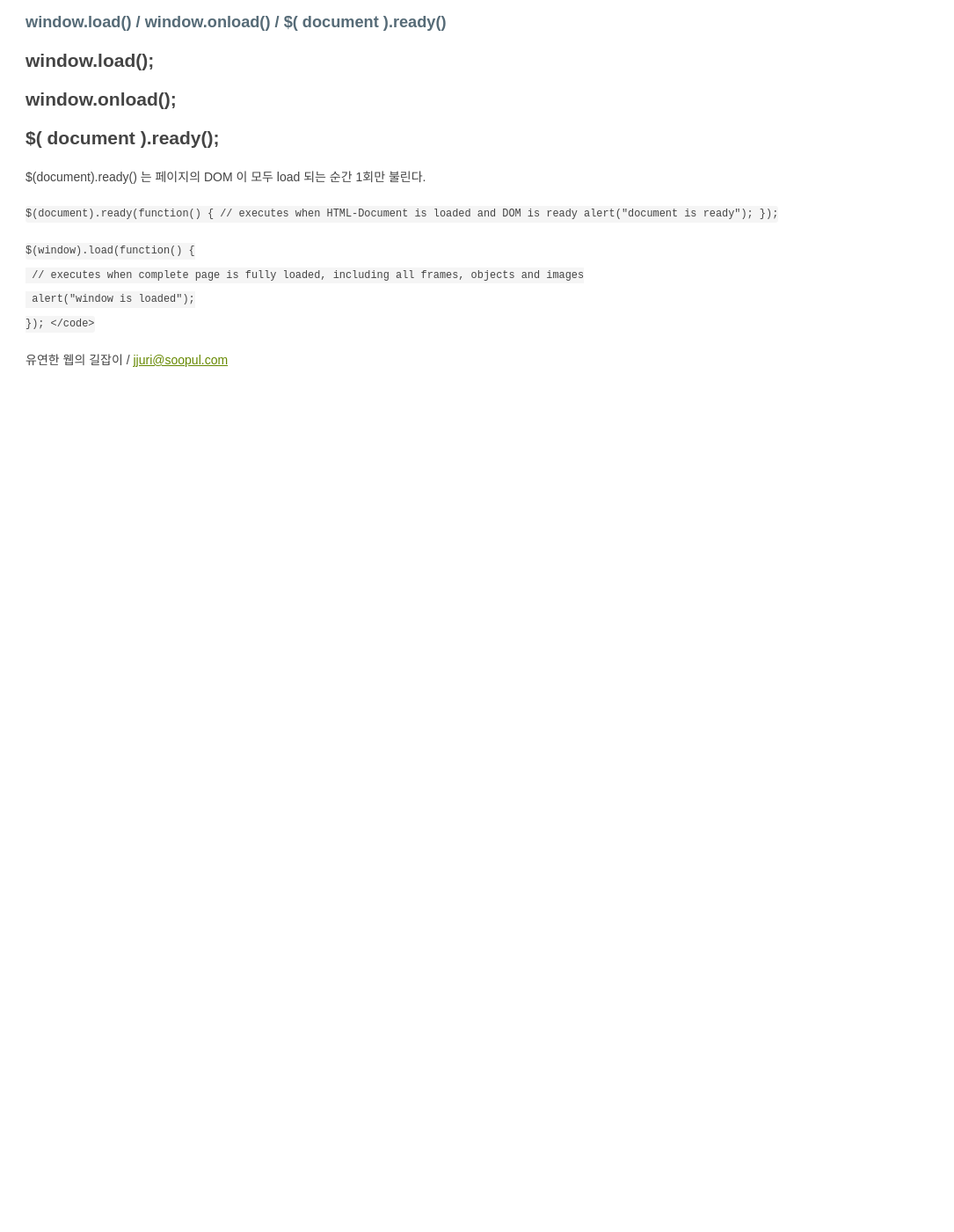
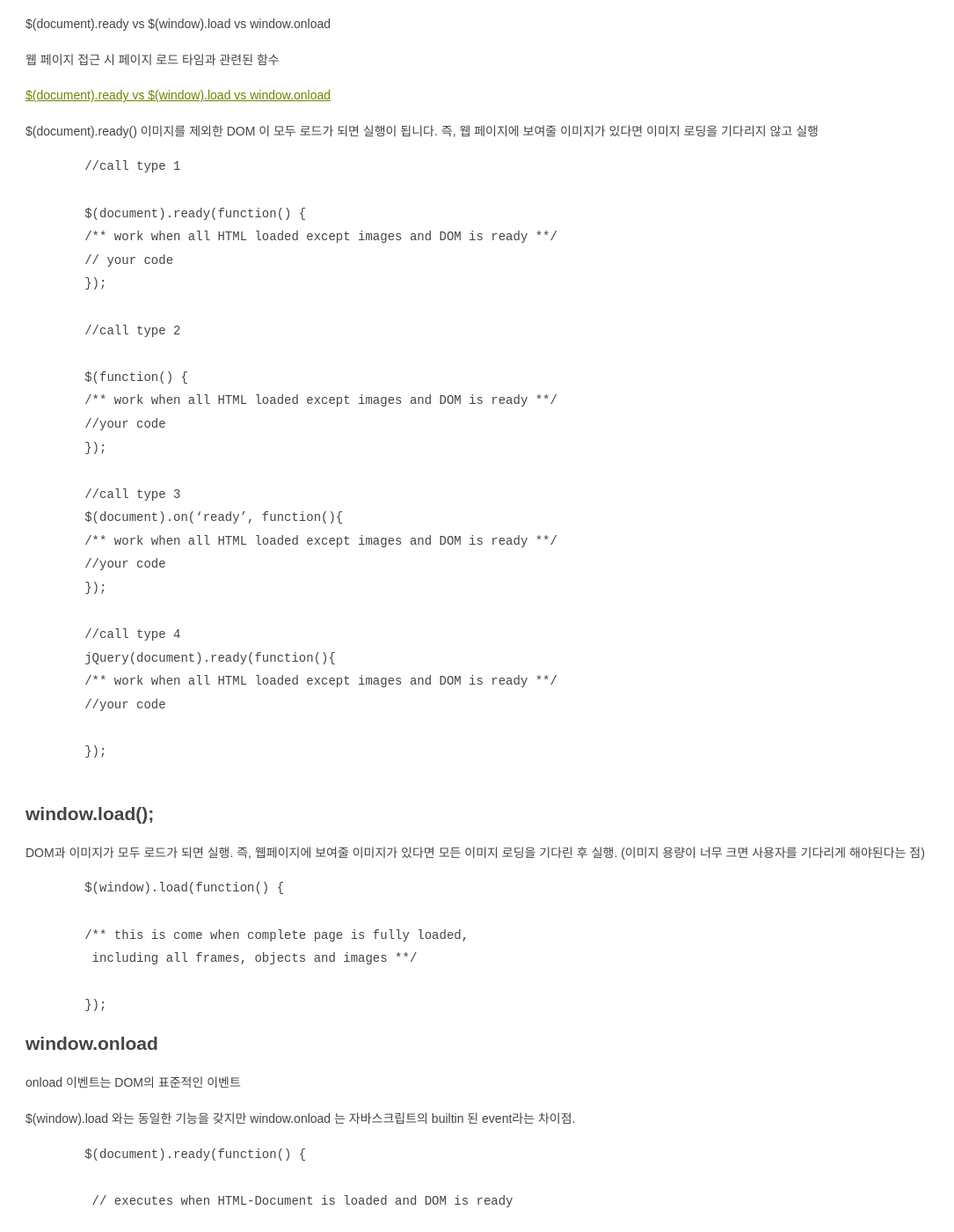
Before and after one commit to ionic2002/ionic2002.github.io, a Jekyll site: the page built from _posts/2016-03-16-issue_03.md, in a window 1280 px wide and 1400 px high. Shown: the whole window at 88% size, without its empty margins (0-1085 px from the left). Built offline with Jekyll 4.4.1, drawn with Linux system fonts in a browser that asks for light colours; some of the changed text lies outside the part shown.

Commit message:
수정
수정

```diff
--- a/_posts/2016-03-16-issue_03.md
+++ b/_posts/2016-03-16-issue_03.md
@@ -7,28 +7,81 @@ categories:
 
 
 
-# window.load() / window.onload() / $( document ).ready()
+$(document).ready vs $(window).load vs window.onload
 
+웹 페이지 접근 시 페이지 로드 타임과 관련된 함수
+
+<a href="http://tech-blog.maddyzone.com/javascript/document-ready-vs-window-load-vs-window-onload" target="_blank">$(document).ready vs $(window).load vs window.onload</a>
+
+$(document).ready()
+이미지를 제외한 DOM 이 모두 로드가 되면 실행이 됩니다.
+즉, 웹 페이지에 보여줄 이미지가 있다면 이미지 로딩을 기다리지 않고 실행
+
+<pre>
+	//call type 1
+
+	$(document).ready(function() {
+	/** work when all HTML loaded except images and DOM is ready **/
+	// your code
+	});
+
+	//call type 2
+
+	$(function() {
+	/** work when all HTML loaded except images and DOM is ready **/
+	//your code
+	});
+
+	//call type 3
+	$(document).on(‘ready’, function(){
+	/** work when all HTML loaded except images and DOM is ready **/
+	//your code
+	});
+
+	//call type 4
+	jQuery(document).ready(function(){
+	/** work when all HTML loaded except images and DOM is ready **/
+	//your code
+
+	});
+
+</pre>
 
 ## window.load();
 
+DOM과 이미지가 모두 로드가 되면 실행.
+즉, 웹페이지에 보여줄 이미지가 있다면 모든 이미지 로딩을 기다린 후 실행.
+(이미지 용량이 너무 크면 사용자를 기다리게 해야된다는 점)
+<pre>
+	$(window).load(function() {
 
-## window.onload();
+	/** this is come when complete page is fully loaded,
+	 including all frames, objects and images **/
 
+	});
+</pre>
 
-## $( document ).ready();
+## window.onload
 
-$(document).ready() 는 페이지의 DOM 이 모두 load 되는 순간 1회만 불린다.
+onload 이벤트는 DOM의 표준적인 이벤트
 
-<code>
+$(window).load 와는 동일한 기능을 갖지만 window.onload 는 자바스크립트의 builtin 된 event라는 차이점.
+
+<pre>
 	$(document).ready(function() {
+
 	 // executes when HTML-Document is loaded and DOM is ready
+
 	 alert("document is ready");
+
 	});
 
 
 	$(window).load(function() {
-	 // executes when complete page is fully loaded, including all frames, objects and images
+
+	 /** this is come when complete page is fully loaded, including all frames, objects and images **/
+
 	 alert("window is loaded");
+
 	});
-</code>
+</pre>
```
